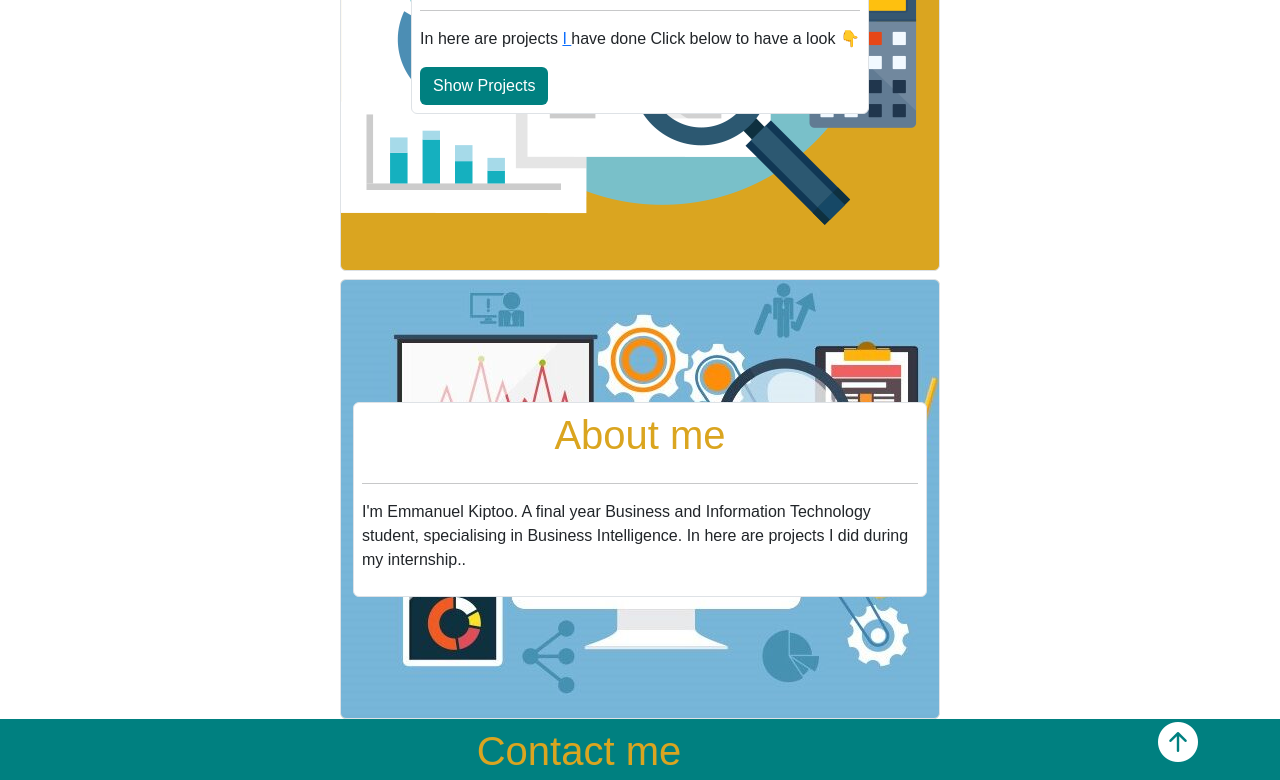
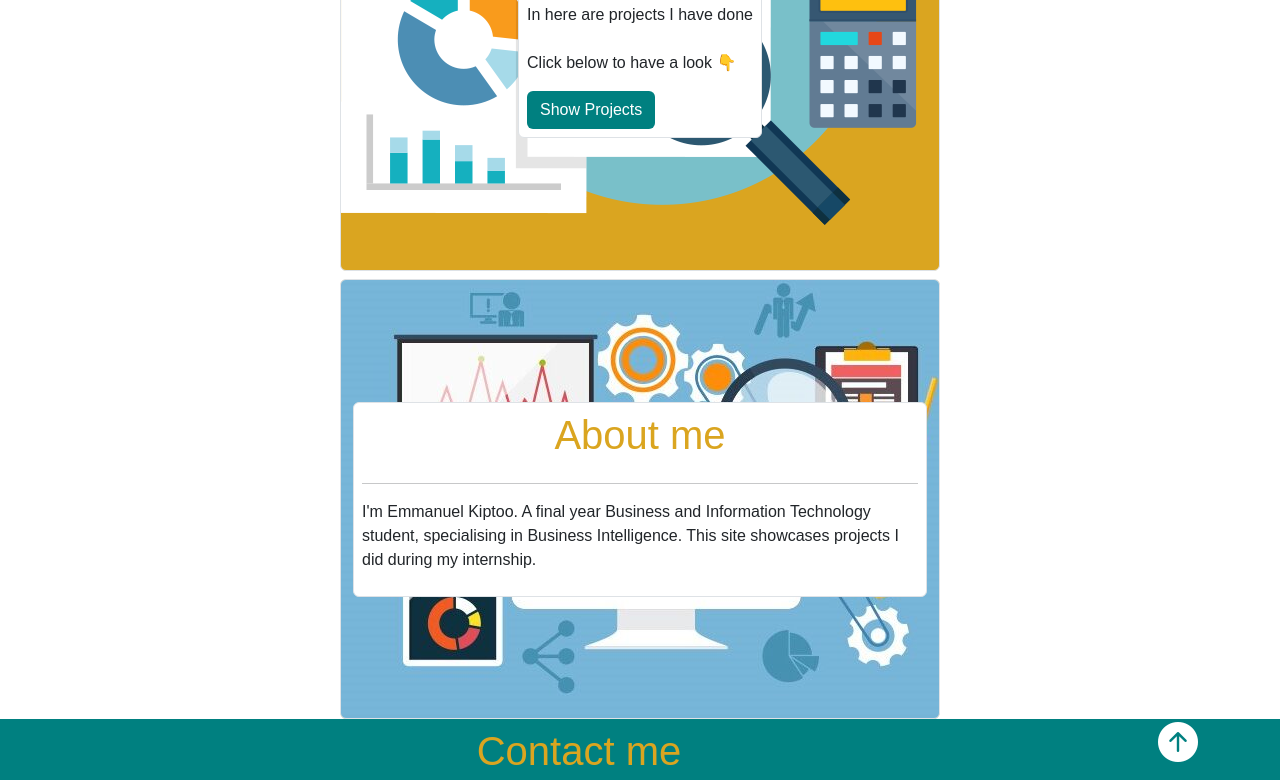
Before and after one commit to Kiptooe/analytics-website, a plain HTML site: page index.html in a window 1280 px wide. Shown: the part 309-1089 px from the top of the page. Drawn offline with nearby package versions, Linux system fonts and the light colour scheme.

Commit message:
Updated index.html

```diff
--- a/index.html
+++ b/index.html
@@ -28,7 +28,7 @@
                 <h1 class="text-center mb-4" style="color: #daa520;">Welcome!</h1>
                 <hr>
                 <p class="text-dark">
-                    In here are projects <a href="#creator"> I </a> have done
+                    In here are projects I have done <br> <br>
                     Click below to have a look 👇
                 </p>
                 <a href="dashboard.html" class="btn links">Show Projects</a>
@@ -41,7 +41,7 @@
                 <h1 class="text-center mb-4" style="color: goldenrod;">About me</h1>
                 <hr>
                 <p class="text-dark">
-                    I'm Emmanuel Kiptoo. A final year Business and Information Technology student, specialising in Business Intelligence. In here are projects I did during my internship..
+                    I'm Emmanuel Kiptoo. A final year Business and Information Technology student, specialising in Business Intelligence. This site showcases projects I did during my internship.
                 </p>
             </div>
         </div>
```
